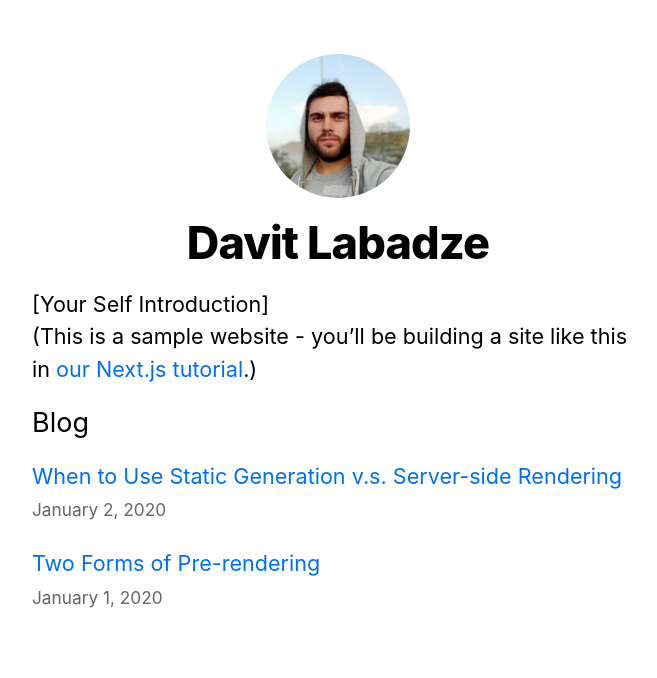
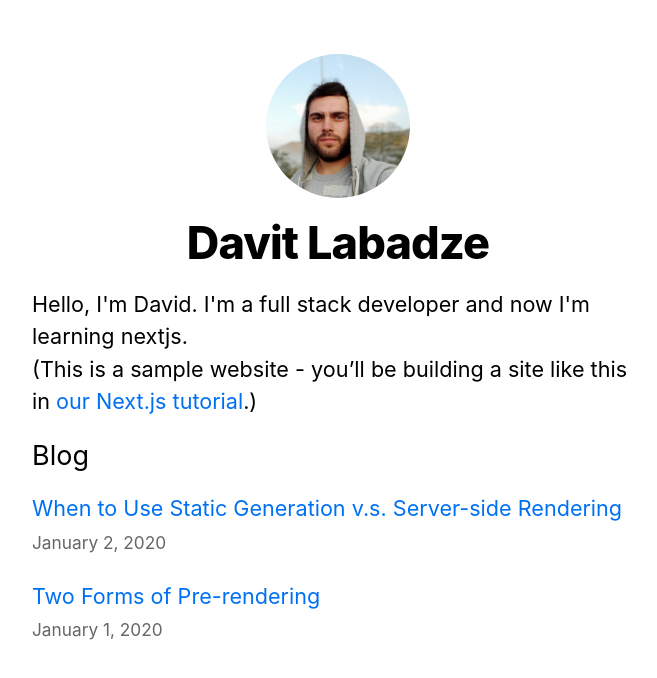
Before and after one commit to davitlabadze/nextjs-blog, a Next.js app: page / in a window 1280 px wide. Shown: the top 678 px of the page, without its empty margins (302-959 px from the left). Built offline with nearby package versions, Linux system fonts and the light colour scheme.

Commit message:
fix:types of children

```diff
--- a/components/layout.tsx
+++ b/components/layout.tsx
@@ -7,7 +7,13 @@ import Link from 'next/link'
 const name = 'Davit Labadze'
 export const siteTitle = 'Next.js Sample Website'
 
-export default function Layout({ children, home }) {
+export default function Layout({
+  children,
+  home
+}: {
+  children: React.ReactNode
+  home?: boolean
+}) {
   return (
     <div className={styles.container}>
       <Head>
@@ -20,7 +26,7 @@ export default function Layout({ children, home }) {
           property="og:image"
           content={`https://og-image.vercel.app/${encodeURI(
             siteTitle
-          )}.png?theme=light&md=0&fontSize=75px&images=https%3A%2F%2Fassets.vercel.com%2Fimage%2Fupload%2Ffront%2Fassets%2Fdesign%2Fnextjs-black-logo.svg`}
+          )}.png?theme=light&md=0&fontSize=75px&images=https%3A%2F%2Fassets.zeit.co%2Fimage%2Fupload%2Ffront%2Fassets%2Fdesign%2Fnextjs-black-logo.svg`}
         />
         <meta name="og:title" content={siteTitle} />
         <meta name="twitter:card" content="summary_large_image" />
--- a/pages/index.tsx
+++ b/pages/index.tsx
@@ -21,7 +21,7 @@ export default function Home({
         <title>{siteTitle}</title>
       </Head>
       <section className={utilStyles.headingMd}>
-        <p>[Your Self Introduction]</p>
+        <p>Hello, I'm David. I'm a full stack developer and now I'm learning nextjs.</p>
         <p>
           (This is a sample website - you’ll be building a site like this in{' '}
           <a href="https://nextjs.org/learn">our Next.js tutorial</a>.)
--- a/pages/posts/[id].tsx
+++ b/pages/posts/[id].tsx
@@ -9,6 +9,7 @@ export default function Post({
   postData
 }: {
   postData: {
+
     title: string
     date: string
     contentHtml: string
```
